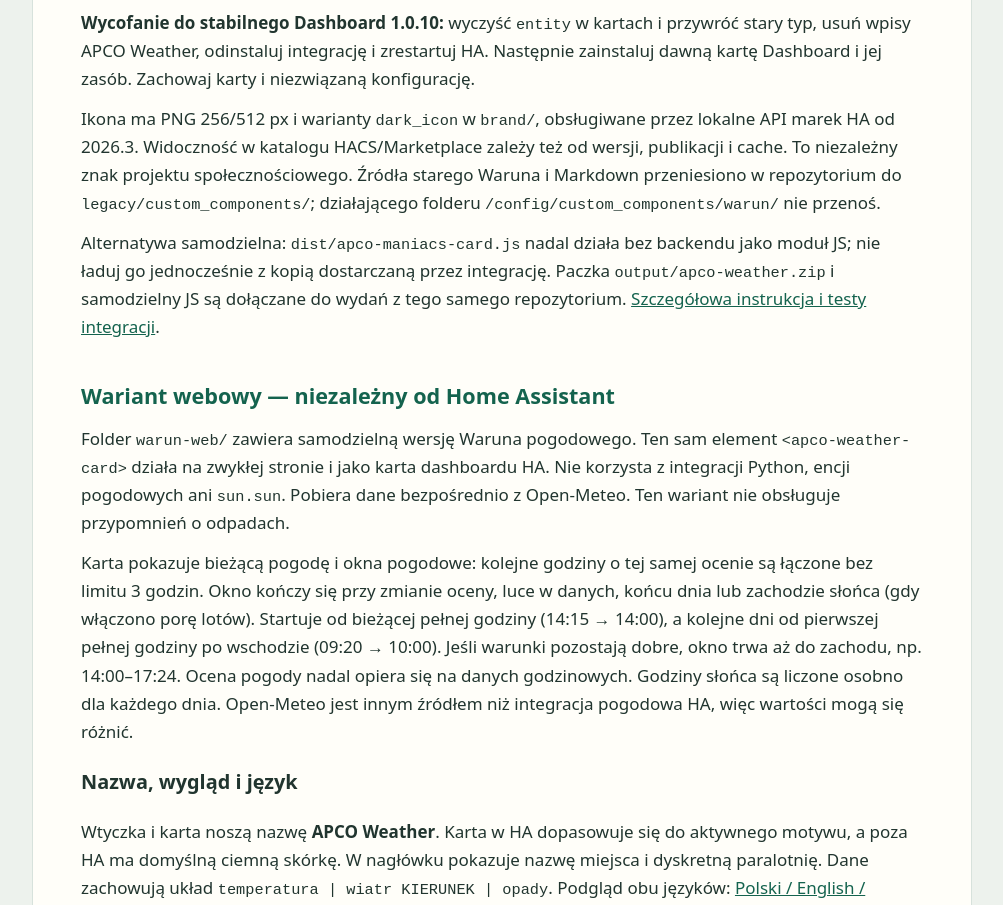
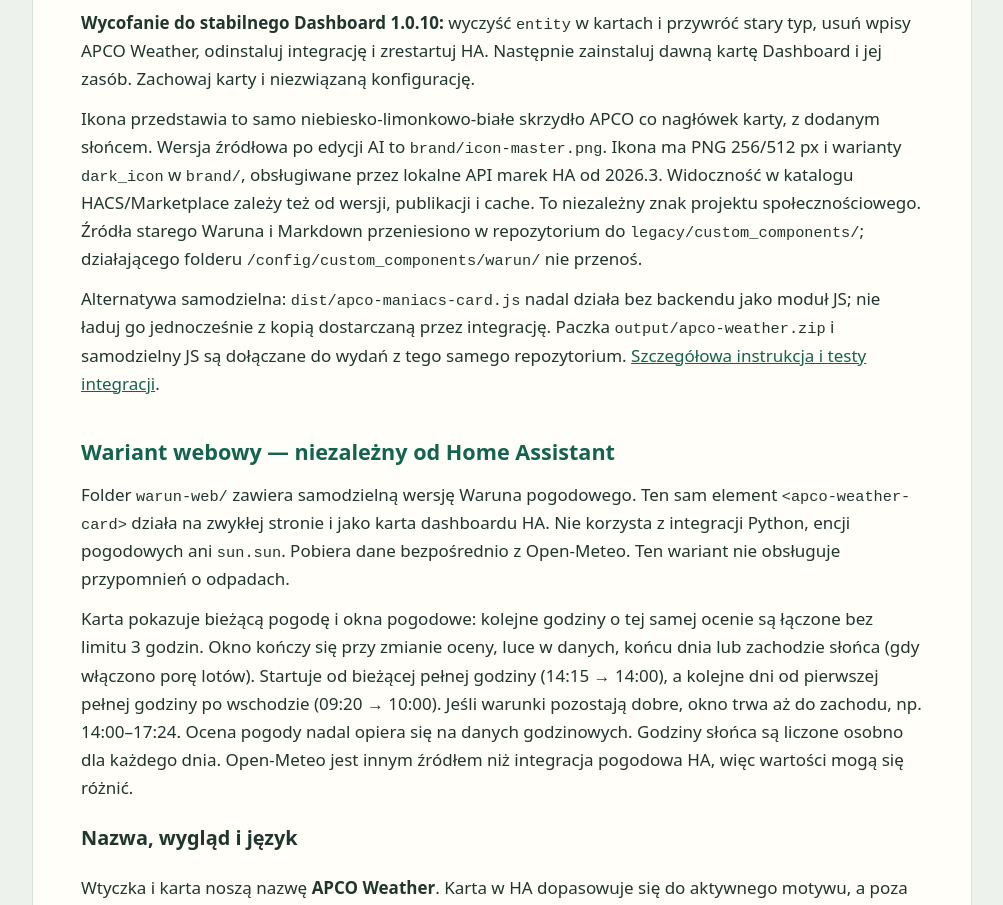
Before and after one commit to piotrwozniak/apco-maniacs-card, a website: page wdrozenie.html in a window 1280 px wide. Shown: the part 2385-3290 px from the top of the page, without its empty margins (138-1141 px from the left). Drawn offline with Linux system fonts and the light colour scheme.

Commit message:
Use the APCO header wing with a sun for the integration icon

```diff
--- a/wdrozenie.html
+++ b/wdrozenie.html
@@ -37,7 +37,7 @@
 <p>Przy wybranej encji nazwa miejsca, współrzędne, strefa i progi pochodzą z integracji; zmieniasz je przez <strong>Konfiguruj</strong> w Urządzeniach i usługach. Zmiana pinezki lub nazwy zachowuje ID encji. Język karty, horyzont i filtr dnia nadal ustawiasz w karcie. Wyczyszczenie pola encji przywraca tryb samodzielny. Zasady scalania okien i filtrowania światła pozostają opisane poniżej.</p>
 <p><strong>Kolejne aktualizacje integracji:</strong> zaktualizuj ją w HACS, zrestartuj HA i całkowicie odśwież frontend. Karta aktualizuje się w tej samej paczce; adres modułu zawiera wersję integracji. Przy ręcznej instalacji wymień wyłącznie folder <code>apco_maniacs</code> wraz z <code>frontend/</code>. Nie usuwaj istniejących wpisów.</p>
 <p><strong>Wycofanie do stabilnego Dashboard 1.0.10:</strong> wyczyść <code>entity</code> w kartach i przywróć stary typ, usuń wpisy APCO Weather, odinstaluj integrację i zrestartuj HA. Następnie zainstaluj dawną kartę Dashboard i jej zasób. Zachowaj karty i niezwiązaną konfigurację.</p>
-<p>Ikona ma PNG 256/512 px i warianty <code>dark_icon</code> w <code>brand/</code>, obsługiwane przez lokalne API marek HA od 2026.3. Widoczność w katalogu HACS/Marketplace zależy też od wersji, publikacji i cache. To niezależny znak projektu społecznościowego. Źródła starego Waruna i Markdown przeniesiono w repozytorium do <code>legacy/custom_components/</code>; działającego folderu <code>/config/custom_components/warun/</code> nie przenoś.</p>
+<p>Ikona przedstawia to samo niebiesko-limonkowo-białe skrzydło APCO co nagłówek karty, z dodanym słońcem. Wersja źródłowa po edycji AI to <code>brand/icon-master.png</code>. Ikona ma PNG 256/512 px i warianty <code>dark_icon</code> w <code>brand/</code>, obsługiwane przez lokalne API marek HA od 2026.3. Widoczność w katalogu HACS/Marketplace zależy też od wersji, publikacji i cache. To niezależny znak projektu społecznościowego. Źródła starego Waruna i Markdown przeniesiono w repozytorium do <code>legacy/custom_components/</code>; działającego folderu <code>/config/custom_components/warun/</code> nie przenoś.</p>
 <p>Alternatywa samodzielna: <code>dist/apco-maniacs-card.js</code> nadal działa bez backendu jako moduł JS; nie ładuj go jednocześnie z kopią dostarczaną przez integrację. Paczka <code>output/apco-weather.zip</code> i samodzielny JS są dołączane do wydań z tego samego repozytorium. <a href="docs/integration/README.md">Szczegółowa instrukcja i testy integracji</a>.</p>
 <h2>Wariant webowy — niezależny od Home Assistant</h2>
 <p>Folder <code>warun-web/</code> zawiera samodzielną wersję Waruna pogodowego. Ten sam element <code>&lt;apco-weather-card&gt;</code> działa na zwykłej stronie i jako karta dashboardu HA. Nie korzysta z integracji Python, encji pogodowych ani <code>sun.sun</code>. Pobiera dane bezpośrednio z Open-Meteo. Ten wariant nie obsługuje przypomnień o odpadach.</p>
```
Also changed, not shown: custom_components/apco_maniacs/brand/dark_icon.png, custom_components/apco_maniacs/brand/dark_icon.svg (deleted), custom_components/apco_maniacs/brand/dark_icon@2x.png, custom_components/apco_maniacs/brand/icon-master.png (added), custom_components/apco_maniacs/brand/icon.png, custom_components/apco_maniacs/brand/icon.svg (deleted), custom_components/apco_maniacs/brand/icon@2x.png, docs/integration/README.md.
